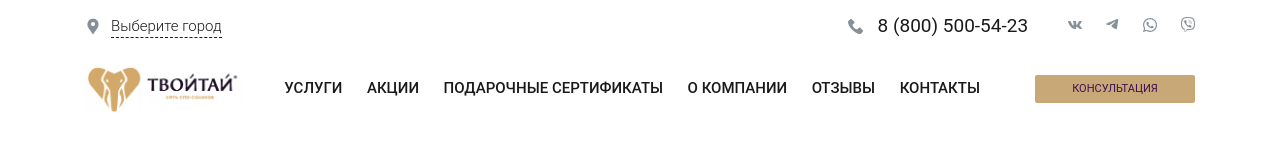
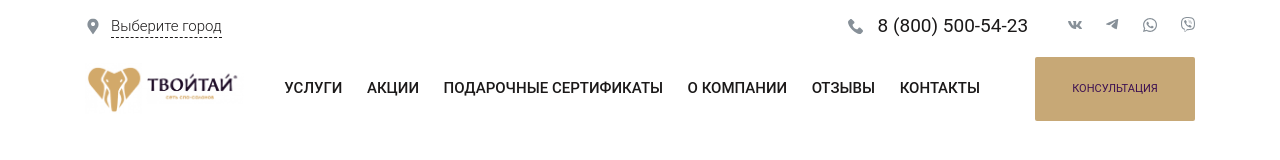
Before and after one commit to alexprunov81/header-for-tvoi-tai, a plain HTML site: page index.html in a window 1280 px wide. Drawn offline with nearby package versions, Linux system fonts and the light colour scheme.

Commit message:
Update style.css

```diff
--- a/style.css
+++ b/style.css
@@ -443,7 +443,7 @@ a:hover {
 
 .header__button .btn {
     font-size: 11px;
-    height: 28px;
+    height: 64px;
     /*padding: 24px 46px;*/
 }
 
```
